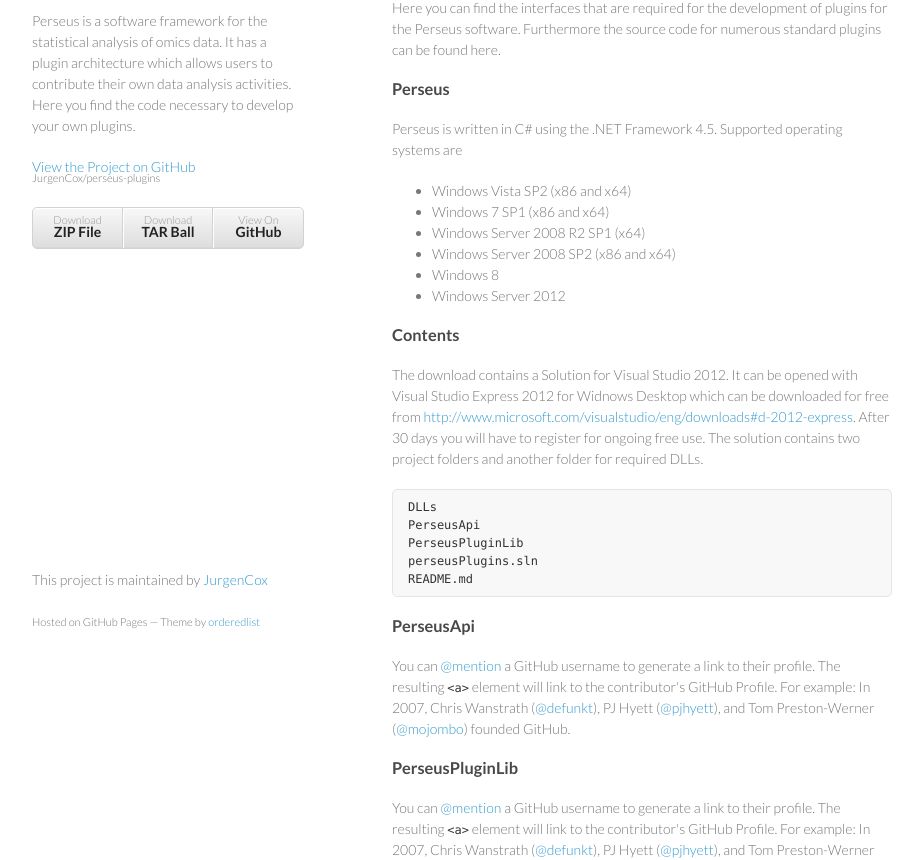
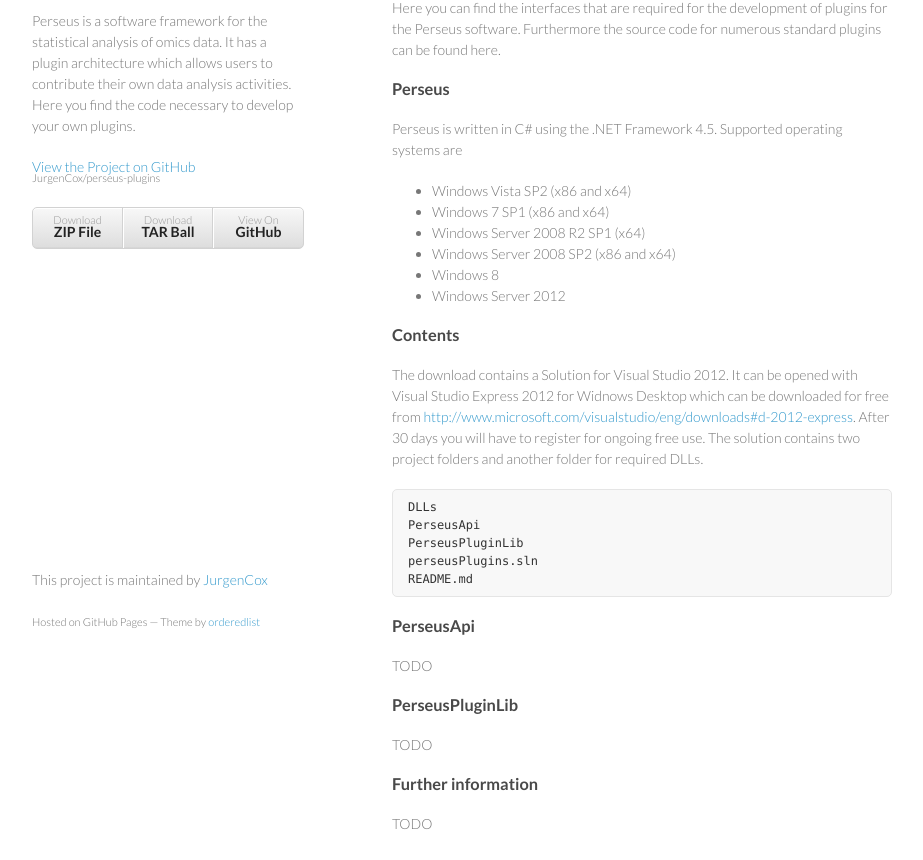
Before and after one commit to neuhauser/perseus-plugins, a plain HTML site: page index.html in a window 1280 px wide. Shown: the part 99-959 px from the top of the page, without its empty margins (178-1101 px from the left). Drawn offline with Linux system fonts and the light colour scheme.

Commit message:
Create gh-pages branch via GitHub

```diff
--- a/index.html
+++ b/index.html
@@ -58,15 +58,15 @@ README.md
 
 <h3>PerseusApi</h3>
 
-<p>You can <a href="https://github.com/blog/821" class="user-mention">@mention</a> a GitHub username to generate a link to their profile. The resulting <code>&lt;a&gt;</code> element will link to the contributor's GitHub Profile. For example: In 2007, Chris Wanstrath (<a href="https://github.com/defunkt" class="user-mention">@defunkt</a>), PJ Hyett (<a href="https://github.com/pjhyett" class="user-mention">@pjhyett</a>), and Tom Preston-Werner (<a href="https://github.com/mojombo" class="user-mention">@mojombo</a>) founded GitHub.</p>
+<p>TODO</p>
 
 <h3>PerseusPluginLib</h3>
 
-<p>You can <a href="https://github.com/blog/821" class="user-mention">@mention</a> a GitHub username to generate a link to their profile. The resulting <code>&lt;a&gt;</code> element will link to the contributor's GitHub Profile. For example: In 2007, Chris Wanstrath (<a href="https://github.com/defunkt" class="user-mention">@defunkt</a>), PJ Hyett (<a href="https://github.com/pjhyett" class="user-mention">@pjhyett</a>), and Tom Preston-Werner (<a href="https://github.com/mojombo" class="user-mention">@mojombo</a>) founded GitHub.</p>
+<p>TODO</p>
 
 <h3>Further information</h3>
 
-<p>Having trouble with Pages? Check out the documentation at <a href="http://help.github.com/pages">http://help.github.com/pages</a> or contact <a href="mailto:support@github.com">support@github.com</a> and we’ll help you sort it out.</p>
+<p>TODO</p>
       </section>
       <footer>
         <p>This project is maintained by <a href="https://github.com/JurgenCox">JurgenCox</a></p>
```
Also changed, not shown: params.json (+1 -1 lines).
